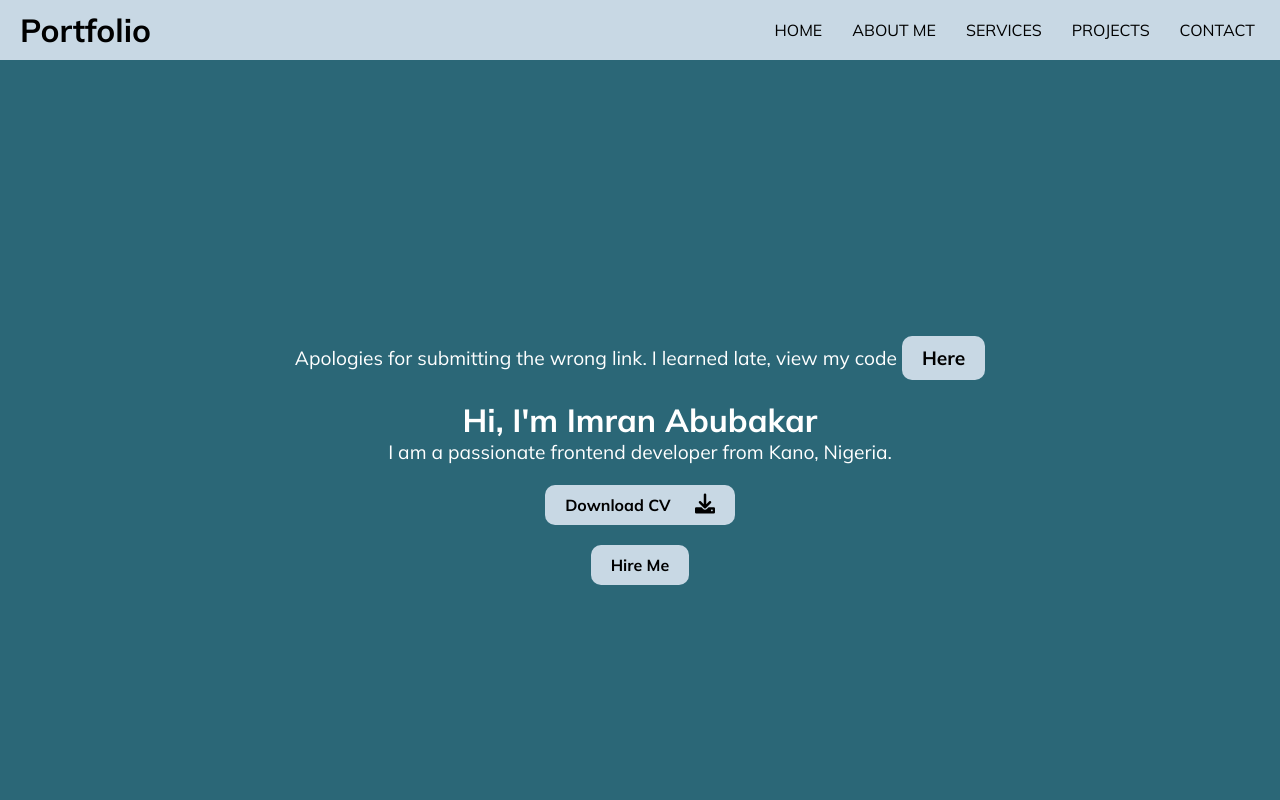
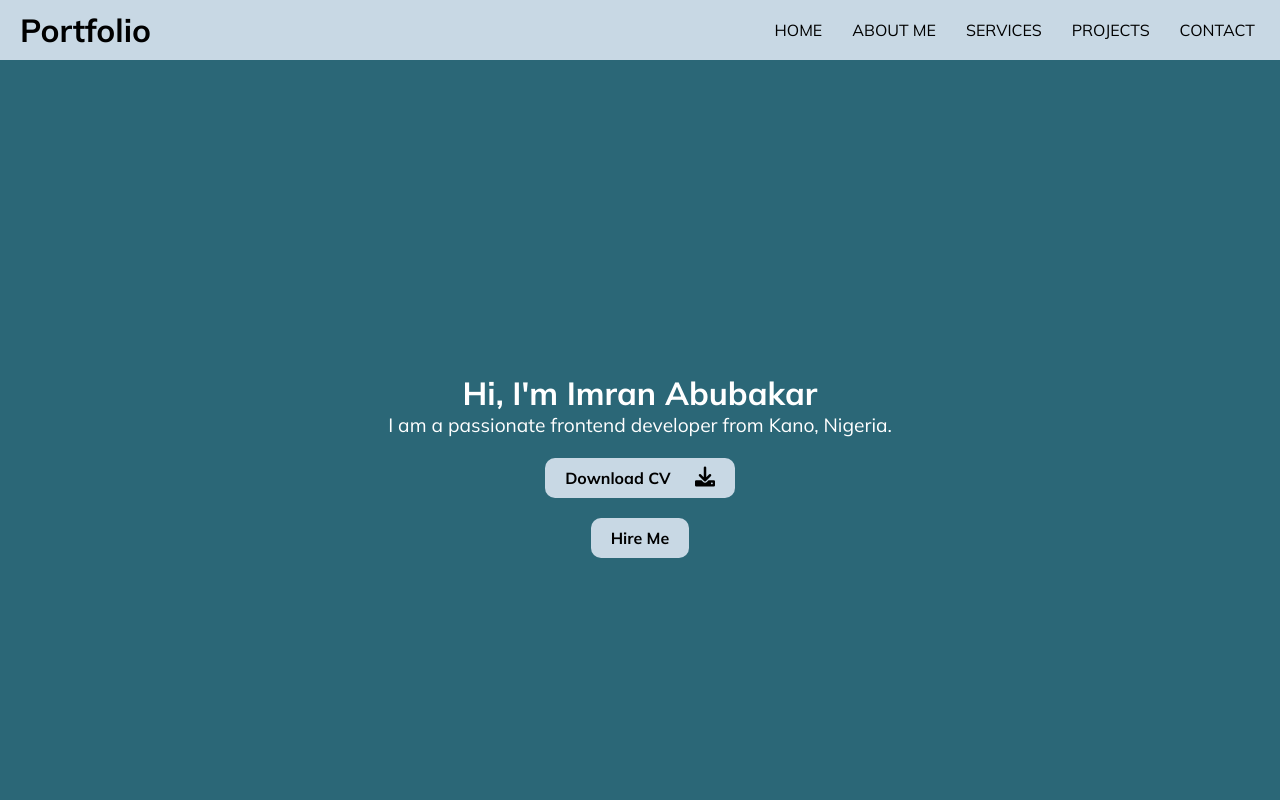
Before and after one commit to imran2975/Portfolio, a plain HTML site: page index.html in a window 1280 px wide. Shown: the top 800 px of the page. Drawn offline with Linux system fonts and the light colour scheme.

Commit message:
Update index.html

```diff
--- a/index.html
+++ b/index.html
@@ -66,7 +66,6 @@
         <!--HOME PAGE-->
         <section class="home">
             <div class="intro">
-                <p id="apologies">Apologies for submitting the wrong link. I learned late, view my code <a href="https://replit.com/@ImranAbubakar3/Portfolio" target="_blank">Here</a></p>
                 <h1>Hi, I'm Imran Abubakar</h1>
                 <p>I am a passionate frontend developer from Kano, Nigeria.</p>
                 <a href="#">Download CV <i class="fa-solid fa-download"></i></a> <br><br><br>
```
